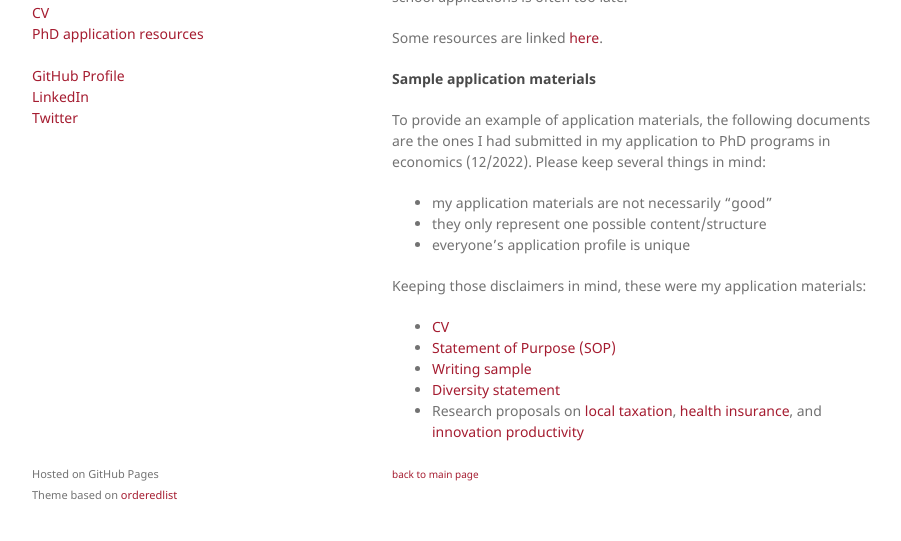
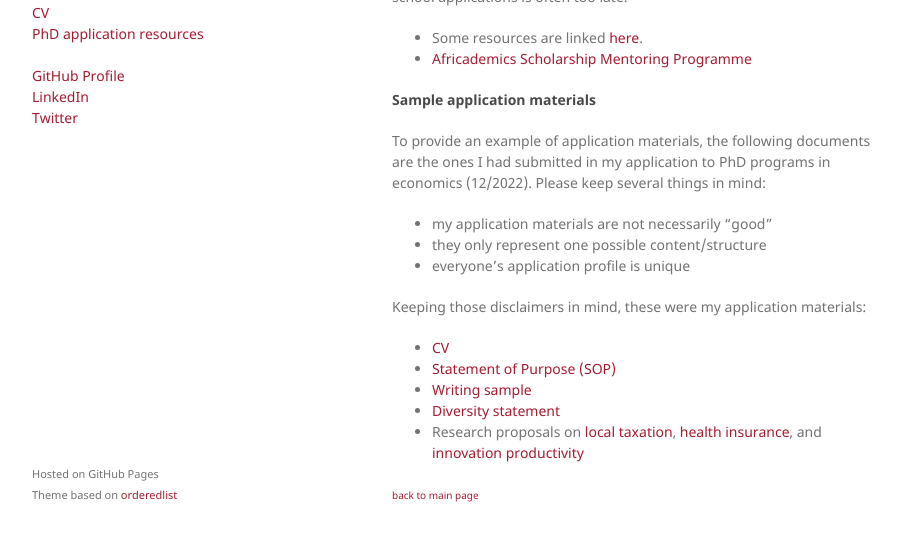
Before and after one commit to konstantinpoensgen/konstantinpoensgen.github.io, a Jekyll site: the page built from pages/phd-economics-application-advice.md, in a window 1280 px wide and 900 px high, scrolled down 969 px, cut to the strip 326-867 px from the top of the window. Shown: the whole strip, without its empty margins (178-1079 px from the left). Built offline with Jekyll 4.4.1, drawn with Linux system fonts in a browser that asks for light colours; our own code applies the rules of GitHub Pages for plain Markdown files.

Commit message:
Add link to Africademics scholarship programme

```diff
--- a/pages/phd-economics-application-advice.md
+++ b/pages/phd-economics-application-advice.md
@@ -47,7 +47,8 @@ Please reach out if you have any questions or information that could be added to
 
 Applying to scholarships (or external funding) is particularly important if you are applying to Master's programs. PhD programs tend to be funded, but it can still be useful to secure external funding in either the application stage or later funding/teaching situation. It is critical to search for scholarships early on in the application process -- waiting for after the grad school applications is often too late.
 
-Some resources are linked [here](https://konstantinpoensgen.github.io/pages/grad-school-economics-scholarships.html).
+- Some resources are linked [here](https://konstantinpoensgen.github.io/pages/grad-school-economics-scholarships.html).
+- [Africademics Scholarship Mentoring Programme](https://africademics.com/2023/07/10/apply-for-our-scholarship-mentoring-programme-2)
 
 #### Sample application materials
 
```
